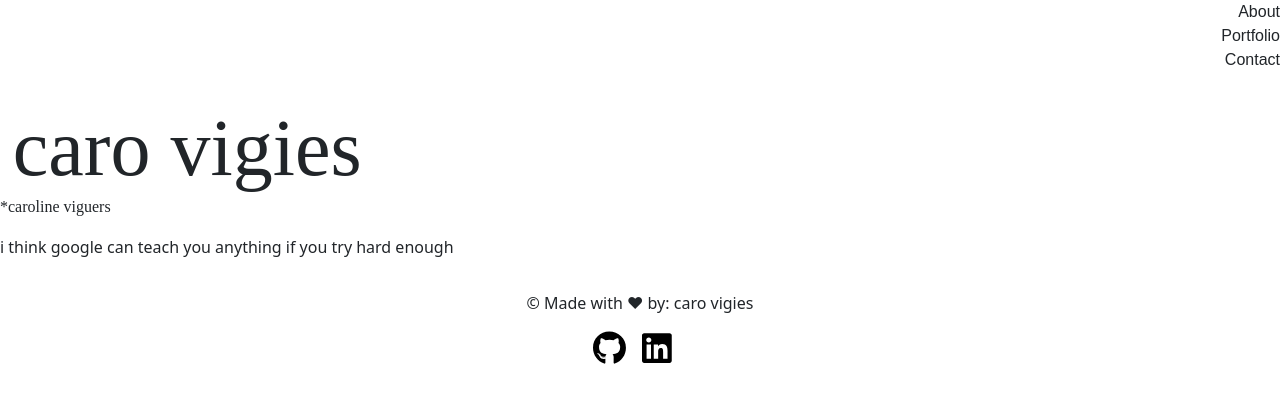
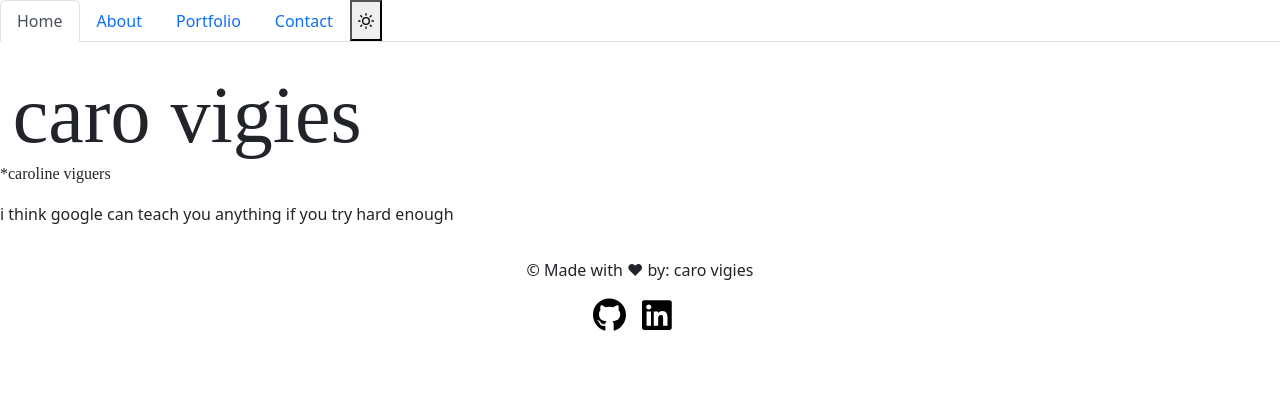
Before and after one commit to cviguers/regulargoblin, a React (Create React App) app: page / in a window 1280 px wide. Shown: the top 402 px of the page. Built offline with nearby package versions, Linux system fonts and the light colour scheme; a web font is replaced by a local one.

Commit message:
sun/moon icon and navbar

```diff
--- a/src/components/Nav.js
+++ b/src/components/Nav.js
@@ -1,18 +1,30 @@
 import React from "react";
-import '../styles/style.css'
+import { MoonIcon, SunIcon, HamburgerIcon } from "@chakra-ui/icons";
+import { useColorMode, useColorModeValue, Button } from "@chakra-ui/react";
 
-// TODO: Add a comment explaining how we are able to extract the key value pairs from props
+// Here we are using object destructuring assignment to pluck off our variables from the props object
+// We assign them to their own variable names
+function NavTabs({ currentPage, handlePageChange }) {
+  const { colorMode, toggleColorMode } = useColorMode();
 
-function Nav({ currentPage, handlePageChange }) {
   return (
-    <div>
-      <ul className="navbox">
+    <ul className="nav nav-tabs">
+      <li className="nav-item">
+        <a
+          href="#home"
+          onClick={() => handlePageChange("Home")}
+          // This is a conditional (ternary) operator that checks to see if the current page is "Home"
+          // If it is, we set the current page to 'nav-link-active', otherwise we set it to 'nav-link'
+          className={currentPage === "Home" ? "nav-link active" : "nav-link"}
+        >
+          Home
+        </a>
+      </li>
       <li className="nav-item">
         <a
           href="#about"
           onClick={() => handlePageChange("About")}
-            //  TODO: Add a comment explaining what this logic is doing
-
+          // Check to see if the currentPage is `Home`, and if so we use the active link class from bootstrap. Otherwise, we set it to a normal nav-link
           className={currentPage === "About" ? "nav-link active" : "nav-link"}
         >
           About
@@ -22,8 +34,7 @@ function Nav({ currentPage, handlePageChange }) {
         <a
           href="#portfolio"
           onClick={() => handlePageChange("Portfolio")}
-            //  TODO: Add a comment explaining what this logic is doing
-
+          // Check to see if the currentPage is `Blog`, and if so we use the active link class from bootstrap. Otherwise, we set it to a normal nav-link
           className={
             currentPage === "Portfolio" ? "nav-link active" : "nav-link"
           }
@@ -34,19 +45,18 @@ function Nav({ currentPage, handlePageChange }) {
       <li className="nav-item">
         <a
           href="#contact"
-            //  TODO: Add a comment explaining what this logic is doing
-
           onClick={() => handlePageChange("Contact")}
-            className={
-              currentPage === "Contact" ? "nav-link active" : "nav-link"
-            }
+          // Check to see if the currentPage is `Contact`, and if so we use the active link class from bootstrap. Otherwise, we set it to a normal nav-link
+          className={currentPage === "Contact" ? "nav-link active" : "nav-link"}
         >
           Contact
         </a>
       </li>
+      <Button onClick={toggleColorMode}>
+        {colorMode === "light" ? <MoonIcon /> : <SunIcon />}
+      </Button>
     </ul>
-    </div>
   );
 }
 
-export default Nav;
+export default NavTabs;
--- a/src/components/PortfolioContainer.js
+++ b/src/components/PortfolioContainer.js
@@ -1,5 +1,6 @@
 import React, { useState } from 'react';
 import Nav from './Nav'
+import Home from './pages/Home';
 import About from './pages/About';
 import Portfolio from './pages/Portfolio';
 import Contact from './pages/Contact';
@@ -11,13 +12,16 @@ export default function PortfolioContainer() {
 
 
   const renderPage = () => {
+    if (currentPage === 'About') {
+      return <About />;
+    }
     if (currentPage === 'Contact') {
       return <Contact />;
     }
     if (currentPage === 'Portfolio') {
       return <Portfolio />;
     }
-    return <About />;
+    return <Home />;
   };
 
   const handlePageChange = (page) => setCurrentPage(page);
--- a/src/components/pages/About.js
+++ b/src/components/pages/About.js
@@ -1,12 +1,9 @@
 import React from 'react';
-import '../../styles/about.css'
 
 export default function About() {
   return (
     <div>
-      <p className="name">caro vigies</p>
-      <p className="realName">*caroline viguers</p>
-      <p>i think google can teach you anything if you try hard enough</p>
+      <p> Full stack web developer leveraging background in fin-tech and across department roles to provide unique perspectives on how users interact with web applications. Earned a certificate in Full Stack Web Development from the University of Charlotte North Carolina. Strong aptitude for efficient problem-solving and resourceful execution by leveraging continuous learning and thorough research. </p>
     </div>
   );
 }
--- /dev/null
+++ b/src/components/pages/Home.js
@@ -0,0 +1,12 @@
+import React from 'react';
+import '../../styles/home.css'
+
+export default function Home() {
+  return (
+    <div>
+      <p className="name">caro vigies</p>
+      <p className="realName">*caroline viguers</p>
+      <p>i think google can teach you anything if you try hard enough</p>
+    </div>
+  );
+}
```
Also changed, not shown: package.json (+20 -12 lines), src/styles/home.css (renamed from src/styles/about.css), 1 other file (tests, documents, lock files or other folders). Lines whose indentation alone changed are shown as unchanged.
